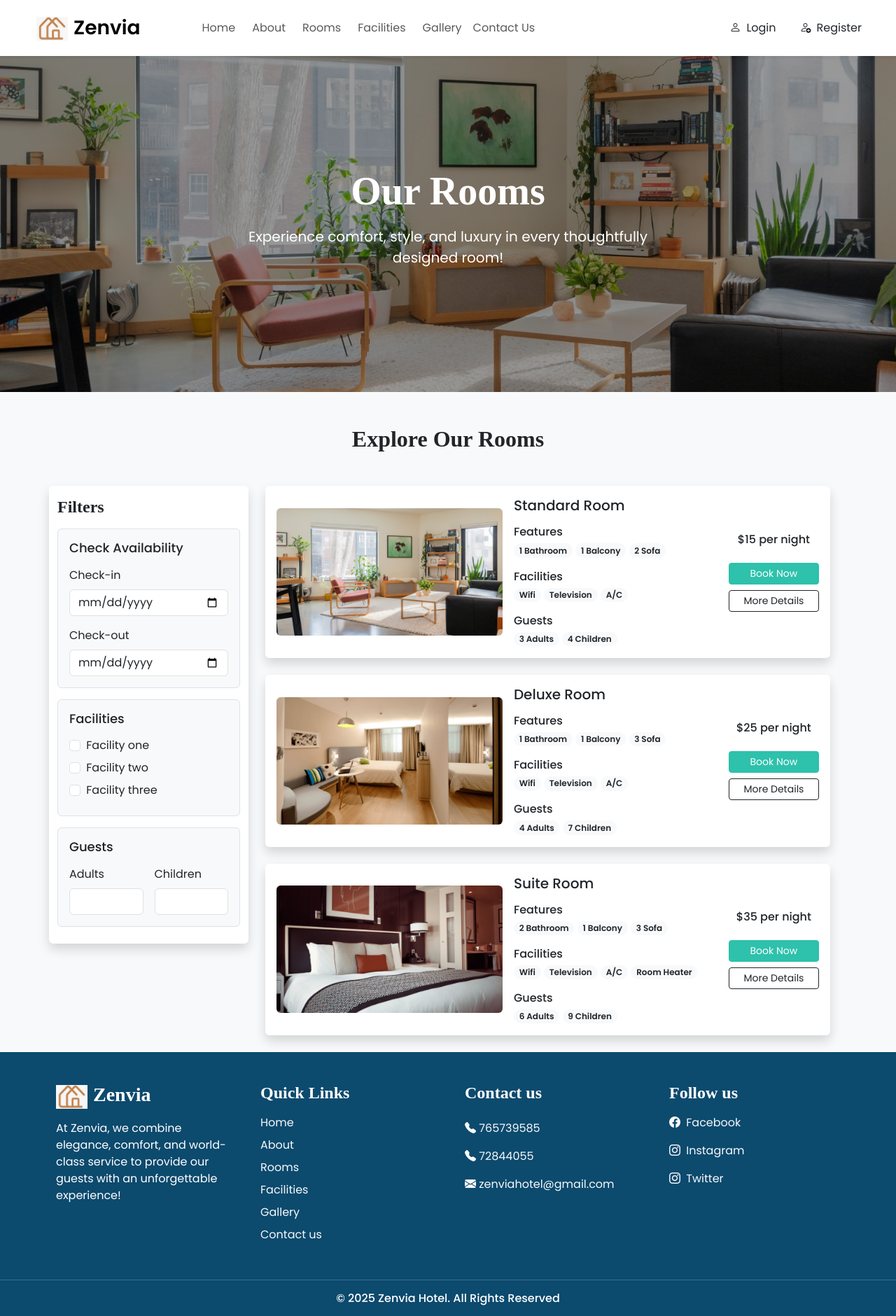
After one commit to RashmiDulashani/Hotel-Reservation-Website-DevOps, a PHP site: page /rooms.php in a window 1280 px wide. The commit adds this page. Shown: the whole page at 70% size. Run offline with PHP 8.4, Linux system fonts and the light colour scheme; some libraries are stand-ins or nearby versions; grey boxes are pictures that could not be loaded.

Commit message:
Add Room Page with Hotel Information and Layout

```diff
--- /dev/null
+++ b/src/rooms.php
@@ -0,0 +1,207 @@
+<!DOCTYPE html>
+<html lang="en">
+<head>
+    <meta charset="UTF-8">
+    <meta name="viewport" content="width=device-width, initial-scale=1.0">
+
+    <title>Zenvia Hotel - Rooms</title>
+
+    <!-- CSS Links -->
+    <?php require("inc/links.php");?>
+
+    <!-- Swiper CSS -->
+    <link rel="stylesheet" href="https://cdn.jsdelivr.net/npm/swiper@11/swiper-bundle.min.css"/>
+
+</head>
+
+<body class="bg-light">
+
+    <!-------------------- Header -------------------->
+
+    <?php require("inc/header.php");?>
+
+     <!-------------------- Hero Carousel -------------------->
+
+    <div class="container-fluid px-0">
+        <div class="swiper hero-swiper">
+            <div class="swiper-wrapper">
+                <div class="swiper-slide d-flex align-items-center justify-content-center text-center text-white" style="background-image: url('Images/Rooms/1.jpeg');"></div>
+                <div class="swiper-slide d-flex align-items-center justify-content-center text-center text-white" style="background-image: url('Images/Rooms/2.jpeg);"></div>
+                <div class="swiper-slide d-flex align-items-center justify-content-center text-center text-white" style="background-image: url('Images/Rooms/3.jpeg');"></div>
+            </div>
+
+            <div class="hero-text position-absolute top-50 start-50 translate-middle text-center text-white">
+                <h1 class="display-4 fw-bold">Our Rooms</h1>
+                <p class="lead mt-3">Experience comfort, style, and luxury in every thoughtfully designed room!</p>
+            </div>
+        </div>
+    </div>
+
+    <div class="my-5 px-4">
+        <h2 class="h-font fw-bold text-center">Explore Our Rooms</h2>
+    </div>
+
+    <div class="container">
+        <div class="row">
+            <div class="col-lg-3 col-md-12 mb-4 mb-lg-0 px-lg-0">
+                <nav class="navbar navbar-expand-lg navbar-light bg-white rounded shadow">
+                    <div class="container-fluid flex-lg-column align-items-stretch">
+                        <h4 class="mt-2">Filters</h4>
+                        <button class="navbar-toggler" type="button" data-bs-toggle="collapse" data-bs-target="#filterDropdown" aria-controls="navbarNavAltMarkup" aria-expanded="false" aria-label="Toggle navigation">
+                        <span class="navbar-toggler-icon"></span>
+                        </button>
+                        <div class="collapse navbar-collapse flex-column align-items-stretch mt-2" id="filterDropdown">
+                            <div class="border bg-light p-3 rounded mb-3">
+                                <h5 class="mb-3" style="font-size: 18px;">Check Availability</h5>
+                                <label class="form-label">Check-in</label>
+                                <input type="date" class="form-control shadow-none mb-3">
+                                <label class="form-label">Check-out</label>
+                                <input type="date" class="form-control shadow-none">
+                            </div>
+                            <div class="border bg-light p-3 rounded mb-3">
+                                <h5 class="mb-3" style="font-size: 18px;">Facilities</h5>
+                                <div class="mb-2">
+                                    <input type="checkbox" id="f1" class="form-check-input shadow-none me-1">
+                                    <label class="form-check-label" for="f1">Facility one</label>
+                                </div>
+                                <div class="mb-2">
+                                    <input type="checkbox" id="f2" class="form-check-input shadow-none me-1">
+                                    <label class="form-check-label" for="f2">Facility two</label>
+                                </div>
+                                <div class="mb-2">
+                                    <input type="checkbox" id="f3" class="form-check-input shadow-none me-1">
+                                    <label class="form-check-label" for="f3">Facility three</label>
+                                </div>
+                            </div>
+                            <div class="border bg-light p-3 rounded mb-3">
+                                <h5 class="mb-3" style="font-size: 18px;">Guests</h5>
+                                <div class="d-flex">
+                                    <div class="me-3">
+                                        <label class="form-label">Adults</label>
+                                        <input type="number" class="form-control shadow-none">
+                                    </div>
+                                    <div>
+                                        <label class="form-label">Children</label>
+                                        <input type="number" class="form-control shadow-none">
+                                    </div>
+                                </div>
+                            </div>
+                        </div>
+                    </div>
+                </nav>
+            </div>
+
+            <div class="col-lg-9 col-md-12 px-4">
+                <div class="card mb-4 border-0 shadow">
+                    <div class="row g-0 p-3 align-items-center">
+                        <div class="col-md-5 mb-lg-0 mb-md-0 mb-3">
+                        <img src="Images/Rooms/1.jpeg" class="img-fluid rounded">
+                        </div>
+                        <div class="col-md-5 px-lg-3 px-md-3 px-0">
+                            <h5 class="mb-3">Standard Room</h5>
+                            <div class="features mb-3">
+                                <h6 class="mb-1">Features</h6>
+                                <span class="badge rounded-pill bg-light text-dark text-wrap">1 Bathroom</span>
+                                <span class="badge rounded-pill bg-light text-dark text-wrap">1 Balcony</span>
+                                <span class="badge rounded-pill bg-light text-dark text-wrap">2 Sofa</span>
+                            </div>
+                            <div class="facilities mb-3">
+                                <h6 class="mb-1">Facilities</h6>
+                                <span class="badge rounded-pill bg-light text-dark text-wrap">Wifi</span>
+                                <span class="badge rounded-pill bg-light text-dark text-wrap">Television</span>
+                                <span class="badge rounded-pill bg-light text-dark text-wrap">A/C</span>
+                            </div>
+                            <div class="guests">
+                                <h6 class="mb-1">Guests</h6>
+                                <span class="badge rounded-pill bg-light text-dark text-wrap">3 Adults</span>
+                                <span class="badge rounded-pill bg-light text-dark text-wrap">4 Children</span>
+                            </div>
+                        </div>
+                        <div class="col-md-2 mt-lg-0 mt-md-0 mt-4 text-center">
+                            <h6 class="mb-4">$15 per night</h6>
+                            <a href="#" class="btn btn-sm w-100 text-white custom-bg shadow-none mb-2">Book Now</a>
+                            <a href="#" class="btn btn-sm w-100 btn-outline-dark shadow-none">More Details</a>
+                        </div>
+                    </div>
+                </div>
+                <div class="card mb-4 border-0 shadow">
+                    <div class="row g-0 p-3 align-items-center">
+                        <div class="col-md-5 mb-lg-0 mb-md-0 mb-3">
+                        <img src="Images/Rooms/2.jpeg" class="img-fluid rounded">
+                        </div>
+                        <div class="col-md-5 px-lg-3 px-md-3 px-0">
+                            <h5 class="mb-3">Deluxe Room</h5>
+                            <div class="features mb-3">
+                                <h6 class="mb-1">Features</h6>
+                                <span class="badge rounded-pill bg-light text-dark text-wrap">1 Bathroom</span>
+                                <span class="badge rounded-pill bg-light text-dark text-wrap">1 Balcony</span>
+                                <span class="badge rounded-pill bg-light text-dark text-wrap">3 Sofa</span>
+                            </div>
+                            <div class="facilities mb-3">
+                                <h6 class="mb-1">Facilities</h6>
+                                <span class="badge rounded-pill bg-light text-dark text-wrap">Wifi</span>
+                                <span class="badge rounded-pill bg-light text-dark text-wrap">Television</span>
+                                <span class="badge rounded-pill bg-light text-dark text-wrap">A/C</span>
+                            </div>
+                            <div class="guests">
+                                <h6 class="mb-1">Guests</h6>
+                                <span class="badge rounded-pill bg-light text-dark text-wrap">4 Adults</span>
+                                <span class="badge rounded-pill bg-light text-dark text-wrap">7 Children</span>
+                            </div>
+                        </div>
+                        <div class="col-md-2 mt-lg-0 mt-md-0 mt-4 text-center">
+                            <h6 class="mb-4">$25 per night</h6>
+                            <a href="#" class="btn btn-sm w-100 text-white custom-bg shadow-none mb-2">Book Now</a>
+                            <a href="#" class="btn btn-sm w-100 btn-outline-dark shadow-none">More Details</a>
+                        </div>
+                    </div>
+                </div>
+                <div class="card mb-4 border-0 shadow">
+                    <div class="row g-0 p-3 align-items-center">
+                        <div class="col-md-5 mb-lg-0 mb-md-0 mb-3">
+                        <img src="Images/Rooms/3.jpeg" class="img-fluid rounded">
+                        </div>
+                        <div class="col-md-5 px-lg-3 px-md-3 px-0">
+                            <h5 class="mb-3">Suite Room</h5>
+                            <div class="features mb-3">
+                                <h6 class="mb-1">Features</h6>
+                                <span class="badge rounded-pill bg-light text-dark text-wrap">2 Bathroom</span>
+                                <span class="badge rounded-pill bg-light text-dark text-wrap">1 Balcony</span>
+                                <span class="badge rounded-pill bg-light text-dark text-wrap">3 Sofa</span>
+                            </div>
+                            <div class="facilities mb-3">
+                                <h6 class="mb-1">Facilities</h6>
+                                <span class="badge rounded-pill bg-light text-dark text-wrap">Wifi</span>
+                                <span class="badge rounded-pill bg-light text-dark text-wrap">Television</span>
+                                <span class="badge rounded-pill bg-light text-dark text-wrap">A/C</span>
+                                <span class="badge rounded-pill bg-light text-dark text-wrap">Room Heater</span>
+                            </div>
+                            <div class="guests">
+                                <h6 class="mb-1">Guests</h6>
+                                <span class="badge rounded-pill bg-light text-dark text-wrap">6 Adults</span>
+                                <span class="badge rounded-pill bg-light text-dark text-wrap">9 Children</span>
+                            </div>
+                        </div>
+                        <div class="col-md-2 mt-lg-0 mt-md-0 mt-4 text-center">
+                            <h6 class="mb-4">$35 per night</h6>
+                            <a href="#" class="btn btn-sm w-100 text-white custom-bg shadow-none mb-2">Book Now</a>
+                            <a href="#" class="btn btn-sm w-100 btn-outline-dark shadow-none">More Details</a>
+                        </div>
+                    </div>
+                </div>
+            </div>
+        </div>
+    </div>
+
+    <!-------------------- Footer -------------------->
+
+    <?php require("inc/footer.php");?>
+
+    <!-- Swiper JS -->
+    <script src="https://cdn.jsdelivr.net/npm/swiper@11/swiper-bundle.min.js"></script>
+
+    <!-------------------- Initializing Hero Swiper -------------------->
+    <script src="swiper.js"></script>
+
+</body>
+</html>
```
Also changed, not shown: src/about.php (+13 -13 lines).
